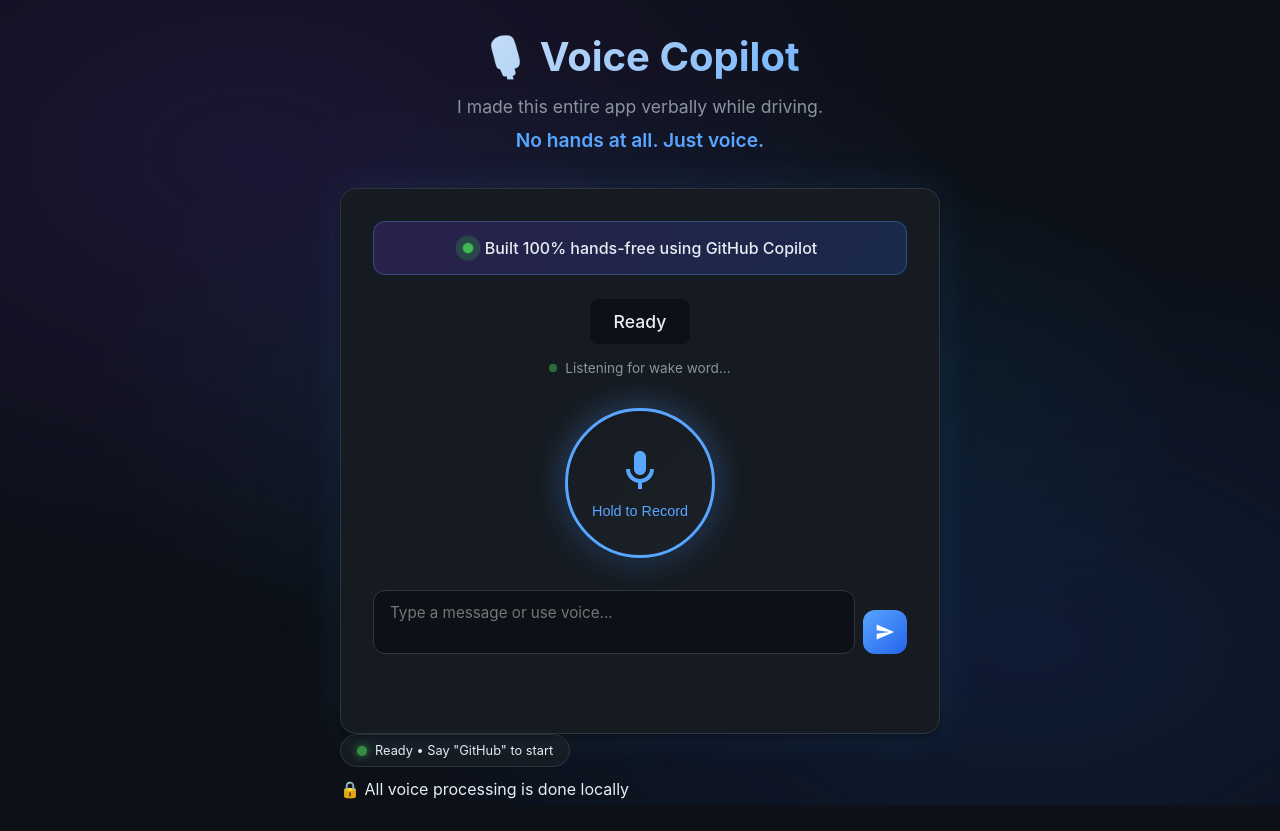
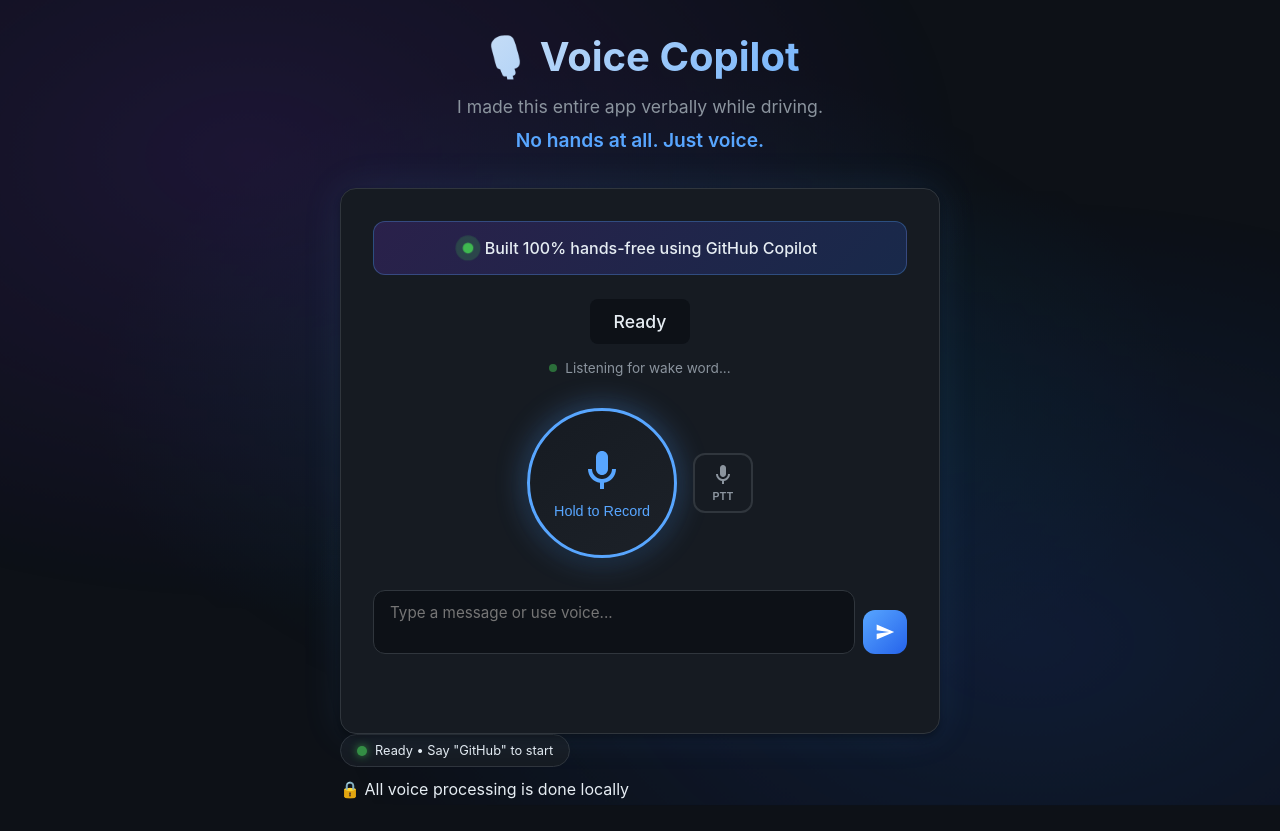
Before and after one commit to m-tantan/voice-copilot, a Flask app: page / in a window 1280 px wide. Run offline with Flask 3, Linux system fonts and the light colour scheme; some libraries are stand-ins or nearby versions.

Commit message:
Add PTT toggle mode, abort keeps text for editing

```diff
--- a/static/app.js
+++ b/static/app.js
@@ -7,6 +7,7 @@ class VoiceCopilot {
     constructor() {
         // DOM elements
         this.recordBtn = document.getElementById('record-btn');
+        this.pttToggle = document.getElementById('ptt-toggle');
         this.status = document.getElementById('status');
         this.wakeWordStatus = document.getElementById('wake-word-status');
         this.conversation = document.getElementById('conversation');
@@ -27,6 +28,7 @@ class VoiceCopilot {
         this.isVoiceInput = false;
         this.serverOnline = false;
         this.micPermission = false;
+        this.pushToTalkMode = false;  // PTT toggle state
 
         // Wake words
         this.wakeWords = ['copilot', 'github', 'hey copilot', 'hey github'];
@@ -41,28 +43,47 @@ class VoiceCopilot {
     init() {
         // Start health monitoring
         this.startHealthMonitor();
-        // Set up button handlers - click toggles for voice-triggered, hold for manual
+
+        // Push-to-talk toggle handler
+        this.pttToggle.addEventListener('click', () => {
+            this.pushToTalkMode = !this.pushToTalkMode;
+            this.pttToggle.classList.toggle('active', this.pushToTalkMode);
+            this.updateRecordButtonText();
+            console.log('Push-to-talk mode:', this.pushToTalkMode ? 'ON' : 'OFF');
+        });
+
+        // Set up button handlers - click toggles for voice-triggered or PTT mode, hold for manual
         this.recordBtn.addEventListener('click', (e) => {
             // If recording was triggered by voice, a click should stop it
             if (this.isRecording && this.triggeredByVoice) {
                 e.preventDefault();
                 this.stopRecording();
             }
+            // PTT mode: click to toggle recording
+            else if (this.pushToTalkMode && !this.triggeredByVoice) {
+                e.preventDefault();
+                if (this.isRecording) {
+                    this.stopRecording();
+                } else {
+                    this.startRecording(false);
+                }
+            }
         });
 
         this.recordBtn.addEventListener('mousedown', () => {
-            if (!this.isRecording) {
+            // Only use hold-to-record if NOT in PTT mode
+            if (!this.isRecording && !this.pushToTalkMode) {
                 this.startRecording(false);  // Button-triggered
             }
         });
         this.recordBtn.addEventListener('mouseup', () => {
-            // Only stop on mouseup if it was button-triggered (hold to record)
-            if (this.isRecording && !this.triggeredByVoice) {
+            // Only stop on mouseup if it was button-triggered (hold to record) and NOT in PTT mode
+            if (this.isRecording && !this.triggeredByVoice && !this.pushToTalkMode) {
                 this.stopRecording();
             }
         });
         this.recordBtn.addEventListener('mouseleave', () => {
-            if (this.isRecording && !this.triggeredByVoice) {
+            if (this.isRecording && !this.triggeredByVoice && !this.pushToTalkMode) {
                 this.stopRecording();
             }
         });
@@ -73,14 +94,21 @@ class VoiceCopilot {
             if (this.isRecording && this.triggeredByVoice) {
                 // Tap to stop voice-triggered recording
                 this.stopRecording();
+            } else if (this.pushToTalkMode) {
+                // PTT mode: tap to toggle
+                if (this.isRecording) {
+                    this.stopRecording();
+                } else {
+                    this.startRecording(false);
+                }
             } else if (!this.isRecording) {
                 this.startRecording(false);
             }
         });
         this.recordBtn.addEventListener('touchend', (e) => {
             e.preventDefault();
-            // Only stop on touchend if it was button-triggered
-            if (this.isRecording && !this.triggeredByVoice) {
+            // Only stop on touchend if it was button-triggered AND not in PTT mode
+            if (this.isRecording && !this.triggeredByVoice && !this.pushToTalkMode) {
                 this.stopRecording();
             }
         });
@@ -163,10 +191,8 @@ class VoiceCopilot {
                     if (text.includes(abort)) {
                         console.log('Abort word detected:', abort);
                         this.cancelAutoSubmit();
-                        this.transcript.textContent = `Aborted: "${abort}"`;
-                        this.chatInput.value = '';
-                        this.chatInput.classList.remove('voice-input');
-                        this.isVoiceInput = false;
+                        this.transcript.textContent = `Aborted: "${abort}" - text kept for editing`;
+                        // Keep the text in the input, just cancel auto-send
                         return;
                     }
                 }
@@ -578,9 +604,11 @@ class VoiceCopilot {
         switch (state) {
             case 'recording':
                 this.recordBtn.classList.add('recording');
-                // Show different text depending on how recording was triggered
+                // Show different text depending on how recording was triggered and mode
                 if (this.triggeredByVoice) {
                     this.recordBtn.querySelector('.btn-text').textContent = 'Click or say "stop"';
+                } else if (this.pushToTalkMode) {
+                    this.recordBtn.querySelector('.btn-text').textContent = 'Click to Stop';
                 } else {
                     this.recordBtn.querySelector('.btn-text').textContent = 'Release to stop';
                 }
@@ -598,9 +626,17 @@ class VoiceCopilot {
                 this.status.textContent = '🔊 Speaking';
                 break;
             default:
-                this.recordBtn.querySelector('.btn-text').textContent = 'Hold to Record';
+                this.updateRecordButtonText();
                 this.status.textContent = 'Ready';
                 this.triggeredByVoice = false;  // Reset on ready state
+        }
+    }
+
+    updateRecordButtonText() {
+        if (this.pushToTalkMode) {
+            this.recordBtn.querySelector('.btn-text').textContent = 'Click to Record';
+        } else {
+            this.recordBtn.querySelector('.btn-text').textContent = 'Hold to Record';
         }
     }
 
--- a/static/style.css
+++ b/static/style.css
@@ -214,7 +214,6 @@ main {
     justify-content: center;
     width: 150px;
     height: 150px;
-    margin: 0 auto 2rem;
     border-radius: 50%;
     border: 3px solid var(--primary);
     background: linear-gradient(145deg, var(--card-bg), var(--card-bg-hover));
@@ -261,6 +260,58 @@ main {
     width: 48px;
     height: 48px;
     margin-bottom: 0.5rem;
+}
+
+/* Record controls container */
+.record-controls {
+    display: flex;
+    align-items: center;
+    justify-content: center;
+    gap: 1rem;
+    margin-bottom: 2rem;
+}
+
+/* Push-to-talk toggle button */
+.ptt-toggle {
+    display: flex;
+    flex-direction: column;
+    align-items: center;
+    justify-content: center;
+    width: 60px;
+    height: 60px;
+    border-radius: 12px;
+    border: 2px solid var(--border);
+    background: var(--card-bg);
+    color: var(--text-muted);
+    cursor: pointer;
+    transition: all 0.3s ease;
+    font-size: 0.7rem;
+    font-weight: 600;
+}
+
+.ptt-toggle svg {
+    width: 24px;
+    height: 24px;
+    margin-bottom: 0.25rem;
+}
+
+.ptt-toggle:hover {
+    border-color: var(--primary);
+    color: var(--primary);
+    background: var(--card-bg-hover);
+}
+
+.ptt-toggle.active {
+    background: linear-gradient(135deg, var(--primary), var(--gradient-2));
+    border-color: var(--primary);
+    color: white;
+    box-shadow: 0 0 20px var(--primary-glow);
+}
+
+.ptt-label {
+    font-size: 0.65rem;
+    text-transform: uppercase;
+    letter-spacing: 0.5px;
 }
 
 .conversation {
--- a/templates/index.html
+++ b/templates/index.html
@@ -29,6 +29,7 @@
                 </div>
             </div>
 
+            <div class="record-controls">
                 <button id="record-btn" class="record-btn" aria-label="Start recording">
                     <svg class="mic-icon" viewBox="0 0 24 24" fill="currentColor">
                         <path d="M12 14c1.66 0 3-1.34 3-3V5c0-1.66-1.34-3-3-3S9 3.34 9 5v6c0 1.66 1.34 3 3 3z"/>
@@ -36,6 +37,14 @@
                     </svg>
                     <span class="btn-text">Hold to Record</span>
                 </button>
+                <button id="ptt-toggle" class="ptt-toggle" aria-label="Toggle push-to-talk mode" title="Push-to-Talk Mode">
+                    <svg viewBox="0 0 24 24" fill="currentColor" width="20" height="20">
+                        <path d="M12 14c1.66 0 3-1.34 3-3V5c0-1.66-1.34-3-3-3S9 3.34 9 5v6c0 1.66 1.34 3 3 3z"/>
+                        <path d="M17 11c0 2.76-2.24 5-5 5s-5-2.24-5-5H5c0 3.53 2.61 6.43 6 6.92V21h2v-3.08c3.39-.49 6-3.39 6-6.92h-2z"/>
+                    </svg>
+                    <span class="ptt-label">PTT</span>
+                </button>
+            </div>
 
             <div class="conversation" id="conversation">
                 <!-- Conversation messages appear here -->
```
Lines whose indentation alone changed are shown as unchanged.
